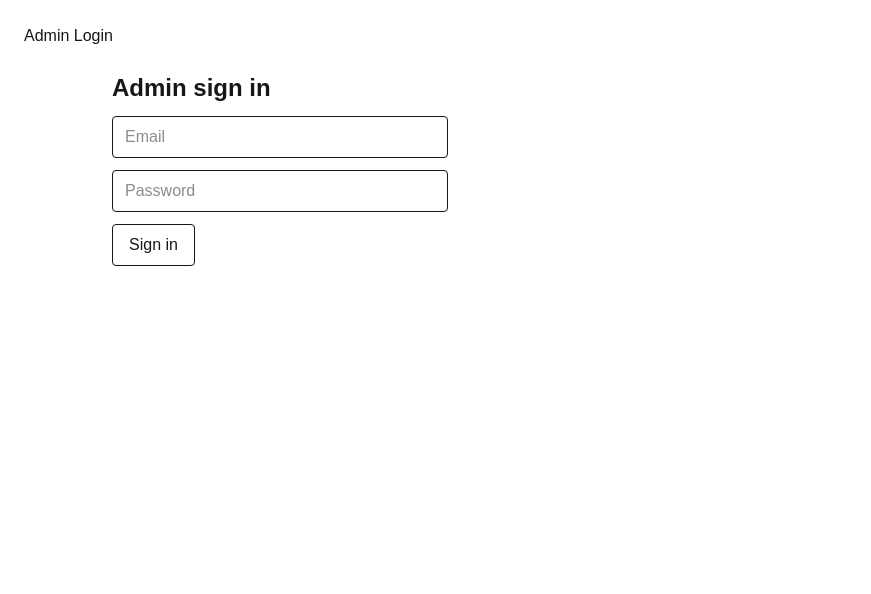
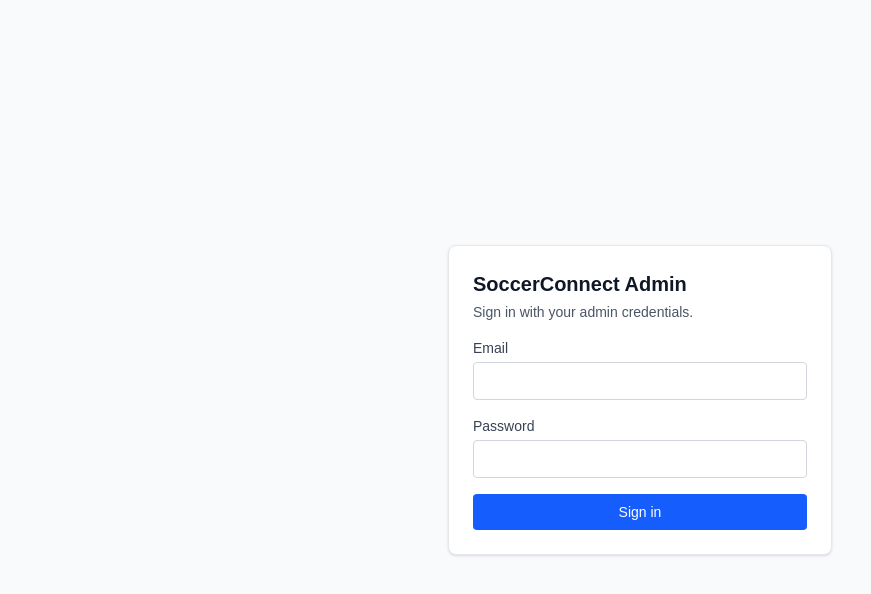
Before and after one commit to AMayLolo/soccerconnect-admin, a Next.js app in the folder admin-web/: page /login in a window 1280 px wide. Shown: the top 594 px of the page, without its empty margins (0-871 px from the left). Built offline with nearby package versions, Linux system fonts and the light colour scheme; no server answers.

Commit message:
Fix login client redirect and Suspense wrapper

```diff
--- a/admin-web/src/app/login/LoginClient.tsx
+++ b/admin-web/src/app/login/LoginClient.tsx
@@ -2,57 +2,112 @@
 
 import { useState } from 'react';
 import { useRouter, useSearchParams } from 'next/navigation';
-import { createBrowserClient } from '@supabase/ssr';
+import { createClient } from '@supabase/supabase-js';
+
+// browser-side supabase client
+function getBrowserClient() {
+  return createClient(
+    process.env.NEXT_PUBLIC_SUPABASE_URL!,
+    process.env.NEXT_PUBLIC_SUPABASE_ANON_KEY!
+  );
+}
 
 export default function LoginClient() {
   const router = useRouter();
-  const search = useSearchParams();
+  const params = useSearchParams();
 
   const [email, setEmail] = useState('');
   const [password, setPassword] = useState('');
-  const initialMsg =
-    search.get('e') === 'not_admin' ? 'Your account is not an admin.' : null;
-  const [msg, setMsg] = useState<string | null>(initialMsg);
 
-  // Public env vars are safe to read in the browser
-  const supabase = createBrowserClient(
-    process.env.NEXT_PUBLIC_SUPABASE_URL!,
-    process.env.NEXT_PUBLIC_SUPABASE_ANON_KEY!
-  );
+  // surface ?error=... from redirect flow or login failure
+  const urlError = params.get('error');
+  const [errorMsg, setErrorMsg] = useState<string | null>(urlError);
 
-  const onSubmit = async (e: React.FormEvent) => {
+  async function handleSubmit(e: React.FormEvent) {
     e.preventDefault();
-    const { error } = await supabase.auth.signInWithPassword({ email, password });
+    setErrorMsg(null);
+
+    const supabase = getBrowserClient();
+
+    const { data, error } = await supabase.auth.signInWithPassword({
+      email,
+      password,
+    });
+
     if (error) {
-      setMsg(error.message);
+      setErrorMsg(error.message || 'Sign-in failed');
       return;
     }
-    router.replace('/protected');
-  };
+
+    // got a session? send them to dashboard
+    if (data.session) {
+      router.push('/protected');
+      // optional: force refresh so server layout sees the new session
+      router.refresh();
+    } else {
+      setErrorMsg('No active session returned.');
+    }
+  }
 
   return (
-    <form onSubmit={onSubmit} className="p-6 max-w-sm mx-auto space-y-3">
-      <h1 className="text-2xl font-semibold">Admin sign in</h1>
-      {msg && <p className="text-red-600">{msg}</p>}
+    <div className="w-full max-w-sm bg-white rounded-lg shadow p-6 border border-gray-200">
+      <h1 className="text-xl font-semibold text-gray-900 mb-1">
+        SoccerConnect Admin
+      </h1>
+      <p className="text-sm text-gray-600 mb-4">
+        Sign in with your admin credentials.
+      </p>
+
+      {errorMsg && (
+        <div className="mb-4 rounded bg-red-50 text-red-700 text-sm p-2 border border-red-200">
+          {errorMsg}
+        </div>
+      )}
+
+      <form onSubmit={handleSubmit} className="space-y-4">
+        <div>
+          <label
+            htmlFor="email"
+            className="block text-sm font-medium text-gray-700 mb-1"
+          >
+            Email
+          </label>
           <input
+            id="email"
             type="email"
-        placeholder="Email"
-        className="border rounded px-3 py-2 w-full"
+            required
+            className="w-full rounded border border-gray-300 px-3 py-2 text-sm text-gray-900 focus:outline-none focus:ring-2 focus:ring-blue-500 focus:border-blue-500"
             value={email}
             onChange={(e) => setEmail(e.target.value)}
+            autoComplete="email"
+          />
+        </div>
+
+        <div>
+          <label
+            htmlFor="password"
+            className="block text-sm font-medium text-gray-700 mb-1"
+          >
+            Password
+          </label>
+          <input
+            id="password"
+            type="password"
             required
-      />
-      <input
-        type="password"
-        placeholder="Password"
-        className="border rounded px-3 py-2 w-full"
+            className="w-full rounded border border-gray-300 px-3 py-2 text-sm text-gray-900 focus:outline-none focus:ring-2 focus:ring-blue-500 focus:border-blue-500"
             value={password}
             onChange={(e) => setPassword(e.target.value)}
-        required
+            autoComplete="current-password"
           />
-      <button type="submit" className="rounded px-4 py-2 border">
+        </div>
+
+        <button
+          type="submit"
+          className="w-full rounded bg-blue-600 hover:bg-blue-700 text-white text-sm font-medium py-2 transition"
+        >
           Sign in
         </button>
       </form>
+    </div>
   );
 }
--- a/admin-web/src/app/login/page.tsx
+++ b/admin-web/src/app/login/page.tsx
@@ -1,3 +1,4 @@
+// admin-web/src/app/login/page.tsx
 import { Suspense } from 'react';
 import LoginClient from './LoginClient';
 
@@ -6,9 +7,8 @@ export const revalidate = 0;
 
 export default function LoginPage() {
   return (
-    <main style={{ padding: 24, maxWidth: 560 }}>
-      <h1>Admin Login</h1>
-      <Suspense fallback={<p>Loading…</p>}>
+    <main className="min-h-screen flex items-center justify-center bg-gray-50 p-6">
+      <Suspense fallback={<div className="text-gray-500">Loading…</div>}>
         <LoginClient />
       </Suspense>
     </main>
```
Lines whose indentation alone changed are shown as unchanged.
